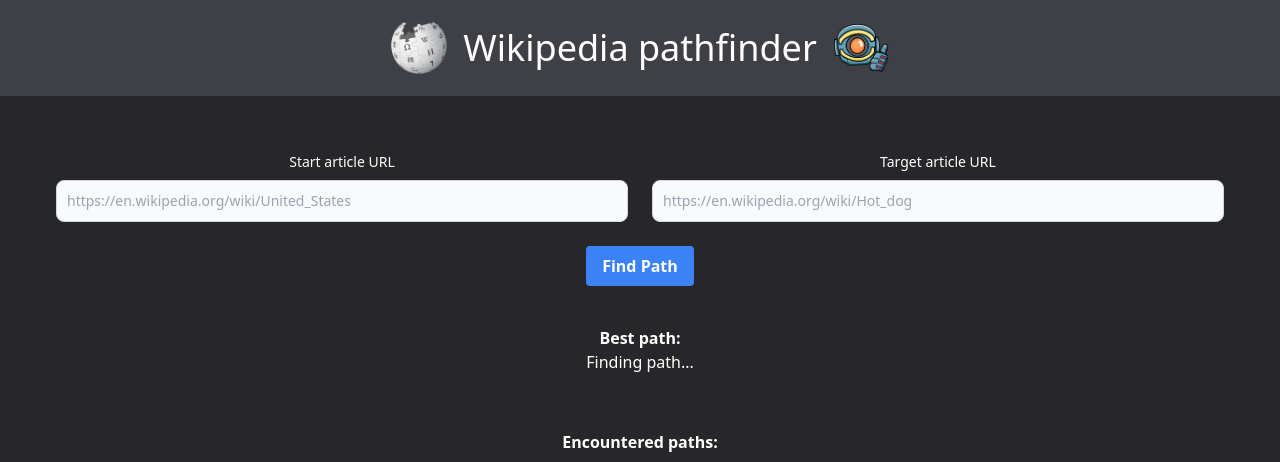
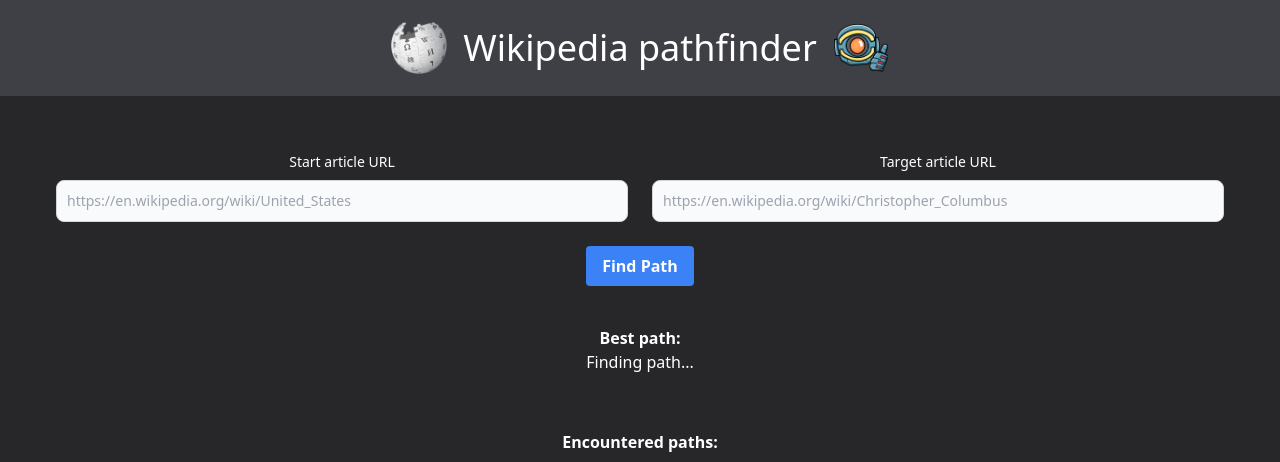
Before and after one commit to AlexTuTruong/wikipedia-pathfinder, a Flask app: page / in a window 1280 px wide. Shown: the top 462 px of the page. Run offline with Flask 3, Linux system fonts and the light colour scheme; some libraries are stand-ins or nearby versions.

Commit message:
Changed default target to shorter path

```diff
--- a/src/templates/index.html
+++ b/src/templates/index.html
@@ -14,7 +14,7 @@
             </div>
             <div class="w-full">
                 <label for="target_article" class="block mb-2 text-sm font-medium text-white text-center">Target article URL</label>
-                <input type="text" id="target_article" class="bg-gray-50 border border-gray-300 text-gray-900 text-sm rounded-lg focus:ring-blue-500 focus:border-blue-500 block w-full p-2.5 dark:bg-gray-700 dark:border-gray-600 dark:placeholder-gray-400 dark:text-white dark:focus:ring-blue-500 dark:focus:border-blue-500" placeholder="https://en.wikipedia.org/wiki/Hot_dog" required />
+                <input type="text" id="target_article" class="bg-gray-50 border border-gray-300 text-gray-900 text-sm rounded-lg focus:ring-blue-500 focus:border-blue-500 block w-full p-2.5 dark:bg-gray-700 dark:border-gray-600 dark:placeholder-gray-400 dark:text-white dark:focus:ring-blue-500 dark:focus:border-blue-500" placeholder="https://en.wikipedia.org/wiki/Christopher_Columbus" required />
             </div>
         </div>
         <div class="flex items-center justify-center content-center w-screen">
```
